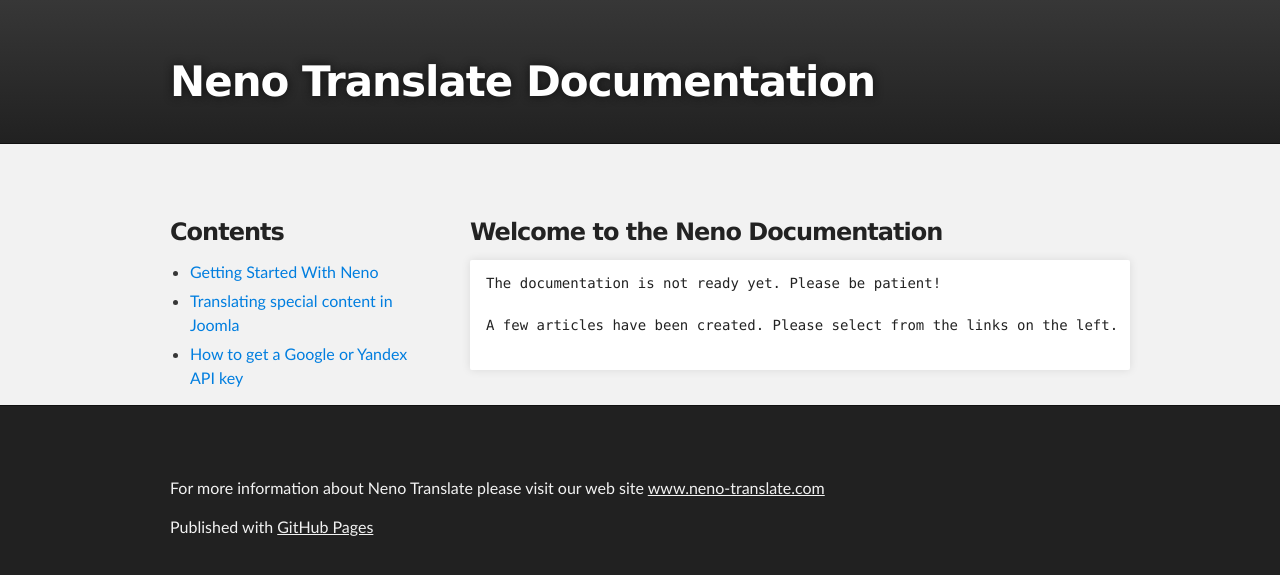
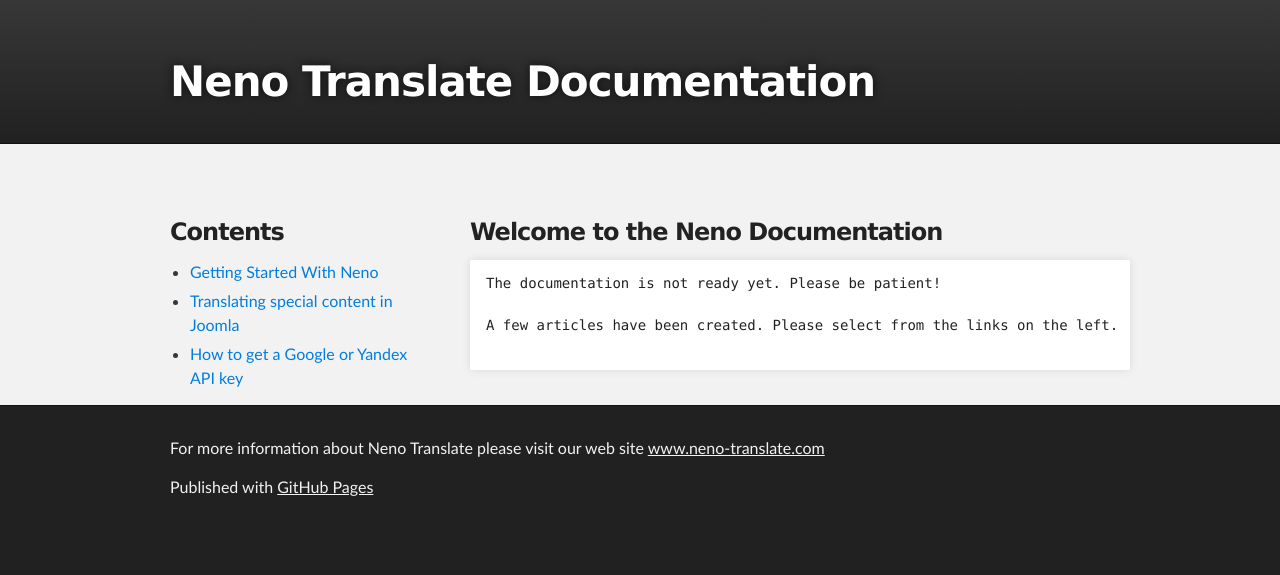
Before and after one commit to javigomez/neno, a Jekyll site: the page built from index.md, in a window 1280 px wide. Shown: the top 575 px of the page. Built offline with Jekyll 4.4.1, drawn with Linux system fonts in a browser that asks for light colours; Markdown is read by kramdown in place of the engine named in the settings.

Commit message:
Update stylesheet.css

```diff
--- a/stylesheets/stylesheet.css
+++ b/stylesheets/stylesheet.css
@@ -329,6 +329,7 @@ Full-Width Styles
   border-bottom: 1px solid #111;
 	overflow: auto;
 	width: 100%
+	padding-bottom: 20px;
 }
 
 #main_content {
@@ -339,7 +340,6 @@ Full-Width Styles
 
 #footer_wrap {
   background: #212121;
-  margin-top: 40px;
 }
 
 
```
